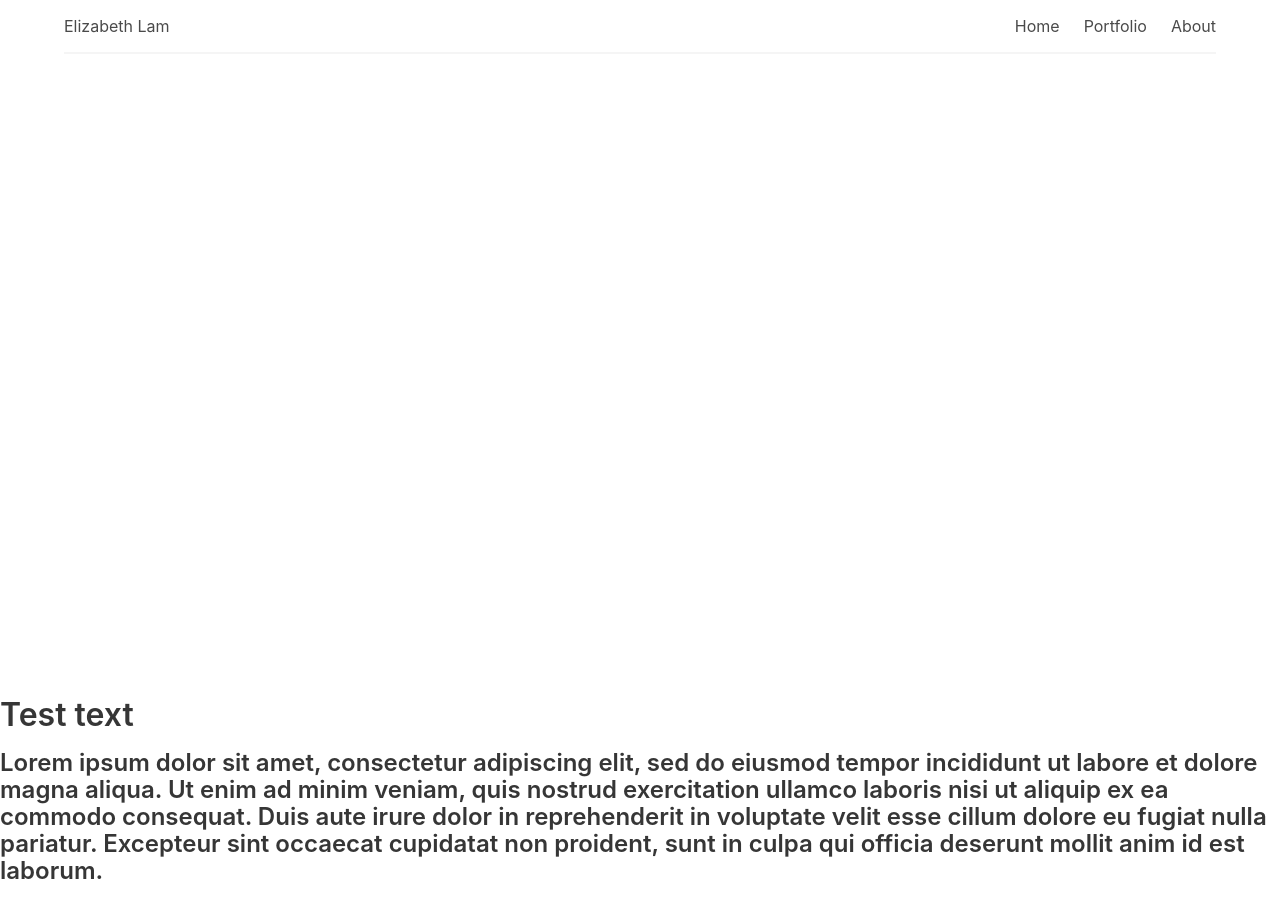
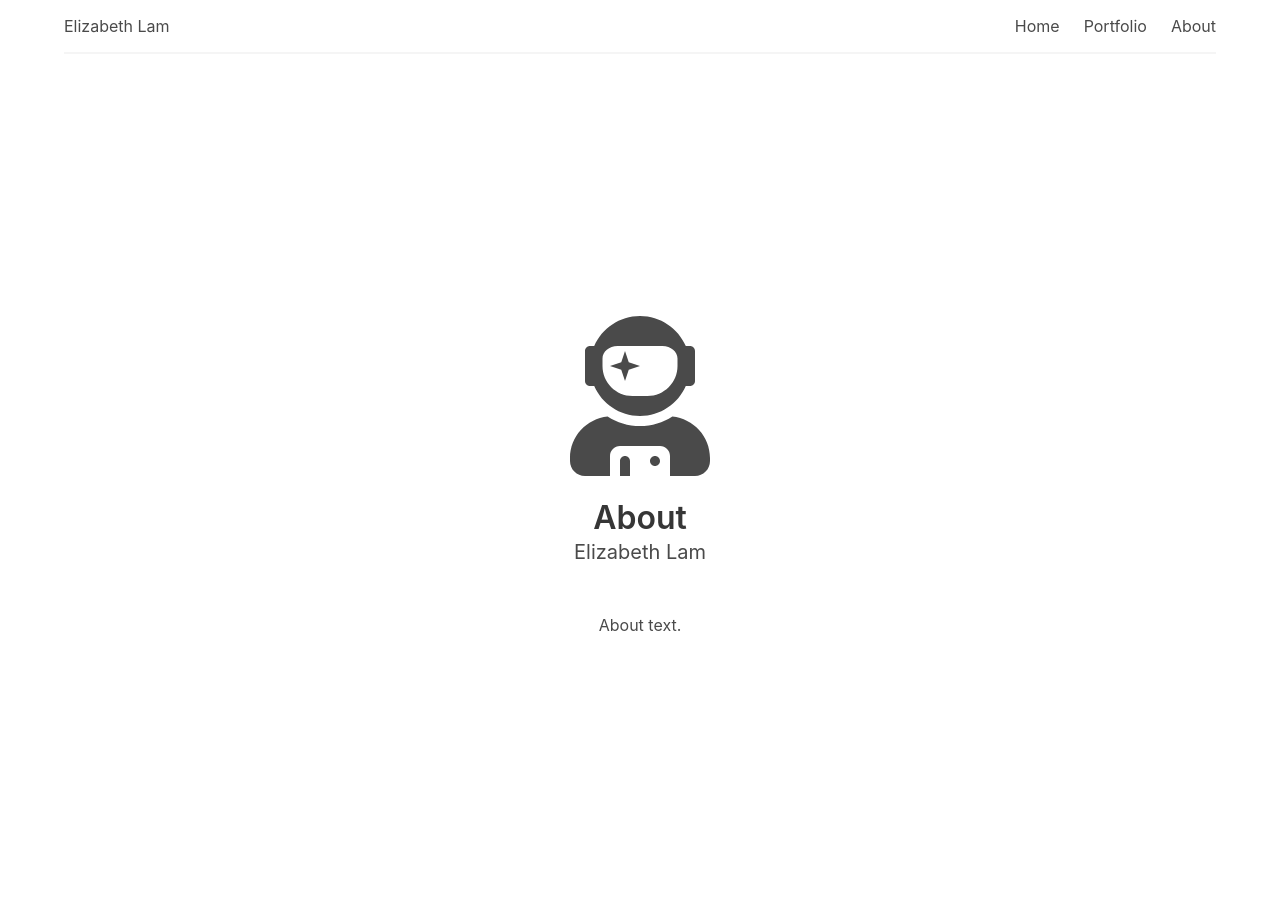
Before and after one commit to eli-lam/eli-lam.github.io, a Jekyll site: the page built from about.html, in a window 1280 px wide. Built offline with Jekyll 4.4.1, drawn with Linux system fonts in a browser that asks for light colours; nearby versions of some CDN libraries.

Commit message:
Update about page base

```diff
--- a/about.html
+++ b/about.html
@@ -2,11 +2,27 @@
 layout: default
 ---
 
+<div class="hero-body">
+    <div id="info-container" class="container has-text-centered">
+        <div class="columns is-vcentered">
+            <div class="column is-full">
+                <i class="fas fa-user-astronaut fa-10x"></i>
+                <br>
+                <br>
+                <h1 class="title">
+                    About
+                </h1>
+                <h2 class="subtitle">
+                    Elizabeth Lam
+                </h2>
 
-<div class="content">
-    <div class="parallax"><div class="myname" data-tilt><h1>Test text</h1></div></div>
-    <div class="bodytext"> <h3>Lorem ipsum dolor sit amet, consectetur adipiscing elit, sed do eiusmod tempor incididunt ut labore
-    et dolore magna aliqua. Ut enim ad minim veniam, quis nostrud exercitation ullamco laboris nisi ut aliquip ex ea commodo consequat.
-    Duis aute irure dolor in reprehenderit in voluptate velit esse cillum dolore eu fugiat nulla pariatur. Excepteur sint occaecat cupidatat non proident,
-    sunt in culpa qui officia deserunt mollit anim id est laborum.</h3></div>
+
+                <br>
+
+                <p>
+                    About text.
+                </p>
+            </div>
+        </div>
+    </div>
 </div>
```
